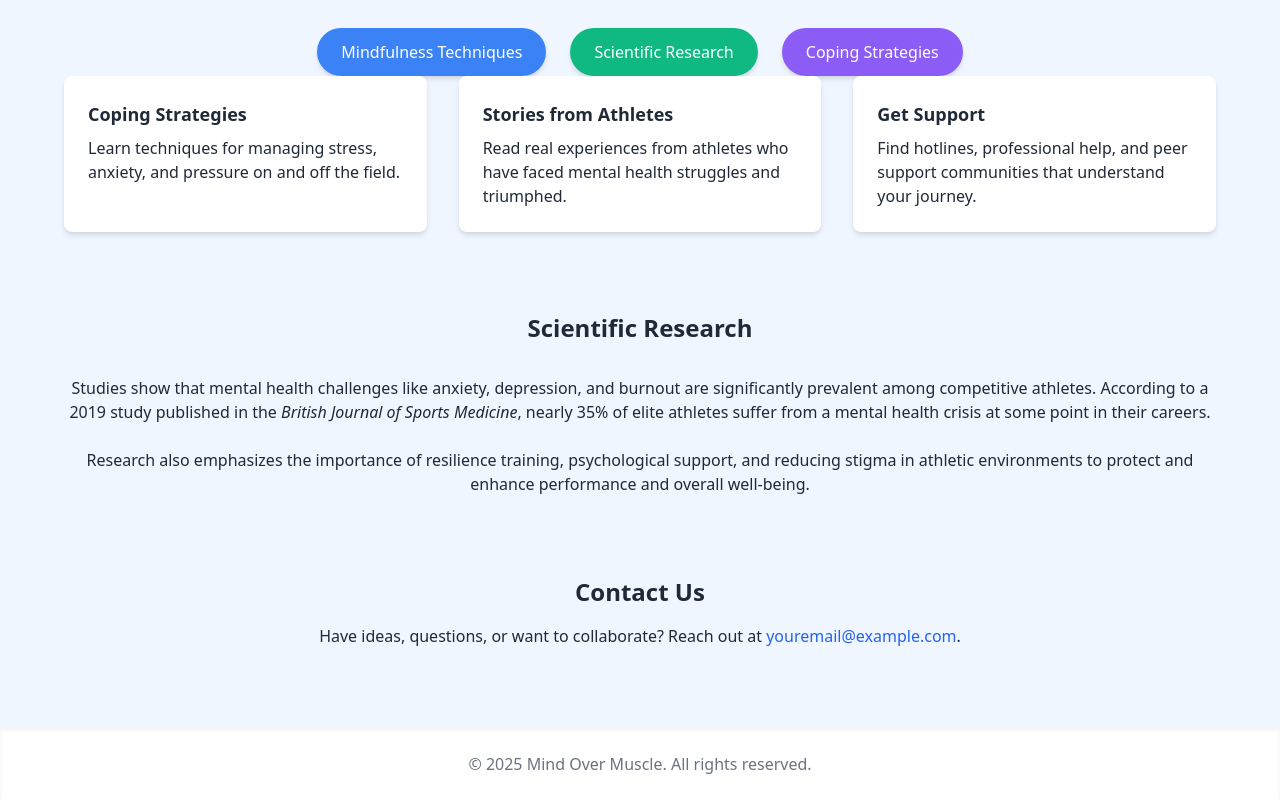
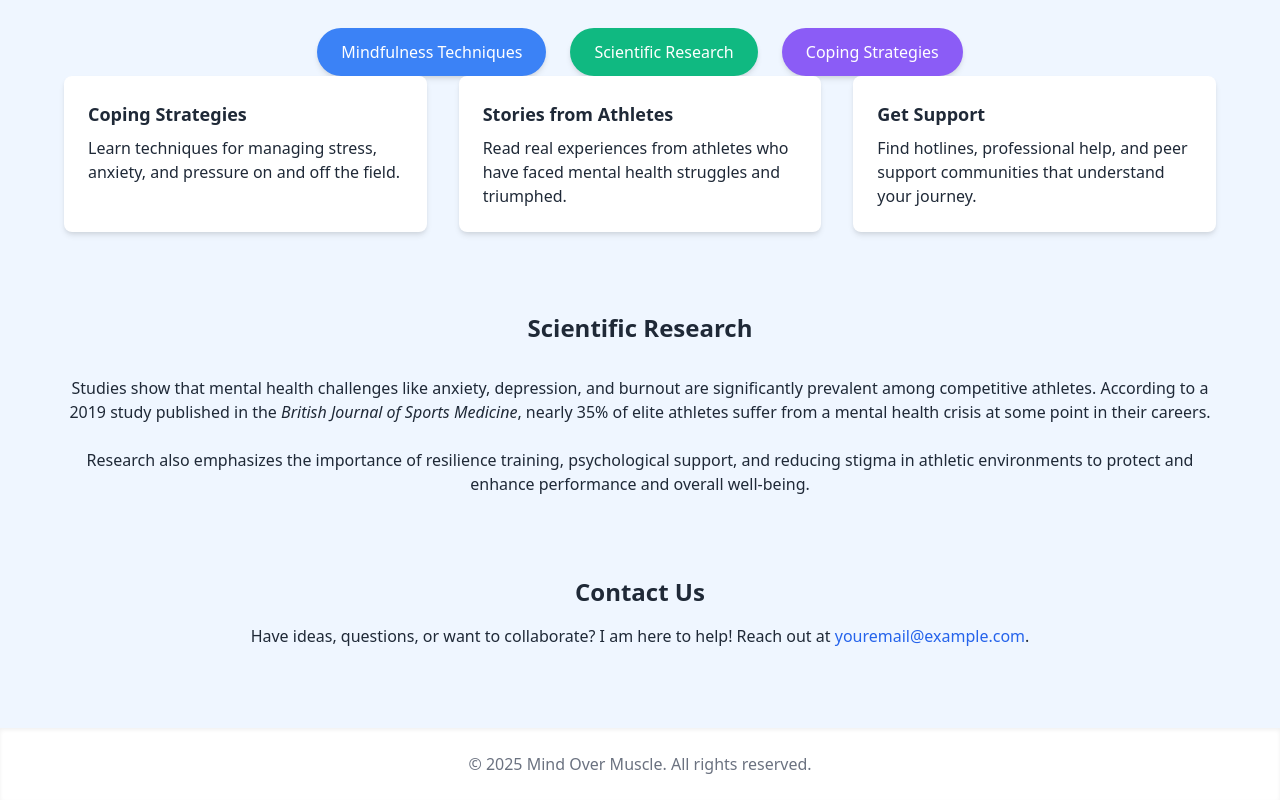
Before and after one commit to wnediN/Mental-Health, a plain HTML site: page index.html in a window 1280 px wide. Shown: the part 1040-1840 px from the top of the page. Drawn offline with nearby package versions, Linux system fonts and the light colour scheme.

Commit message:
Update index.html

```diff
--- a/index.html
+++ b/index.html
@@ -91,7 +91,7 @@
     <section id="contact" class="mt-20 px-6">
       <div class="max-w-4xl mx-auto text-center">
         <h3 class="text-2xl font-bold mb-4">Contact Us</h3>
-        <p class="text-md">Have ideas, questions, or want to collaborate? Reach out at <a href="mailto:Wendining2008@gmail.com" class="text-blue-600 hover:underline">youremail@example.com</a>.</p>
+        <p class="text-md">Have ideas, questions, or want to collaborate? I am here to help! Reach out at <a href="mailto:Wendining2008@gmail.com" class="text-blue-600 hover:underline">youremail@example.com</a>.</p>
       </div>
     </section>
 
```
